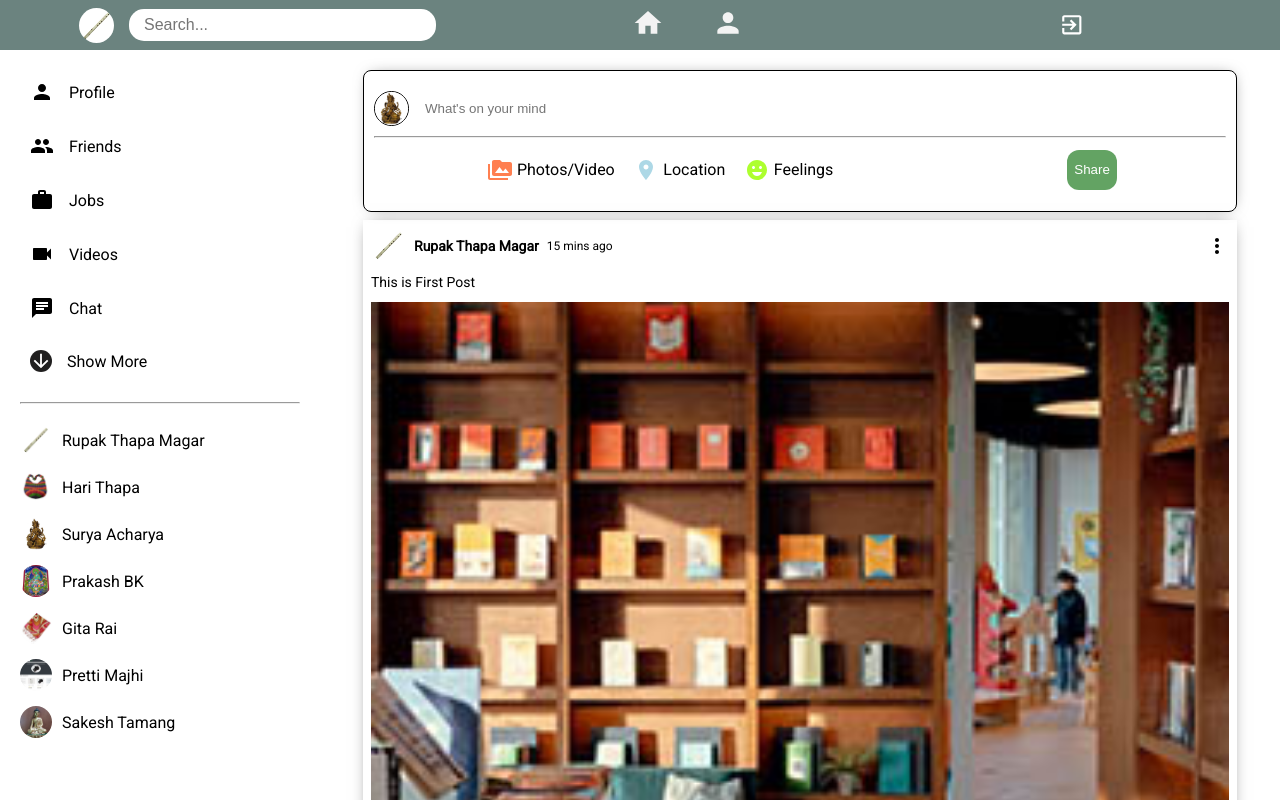
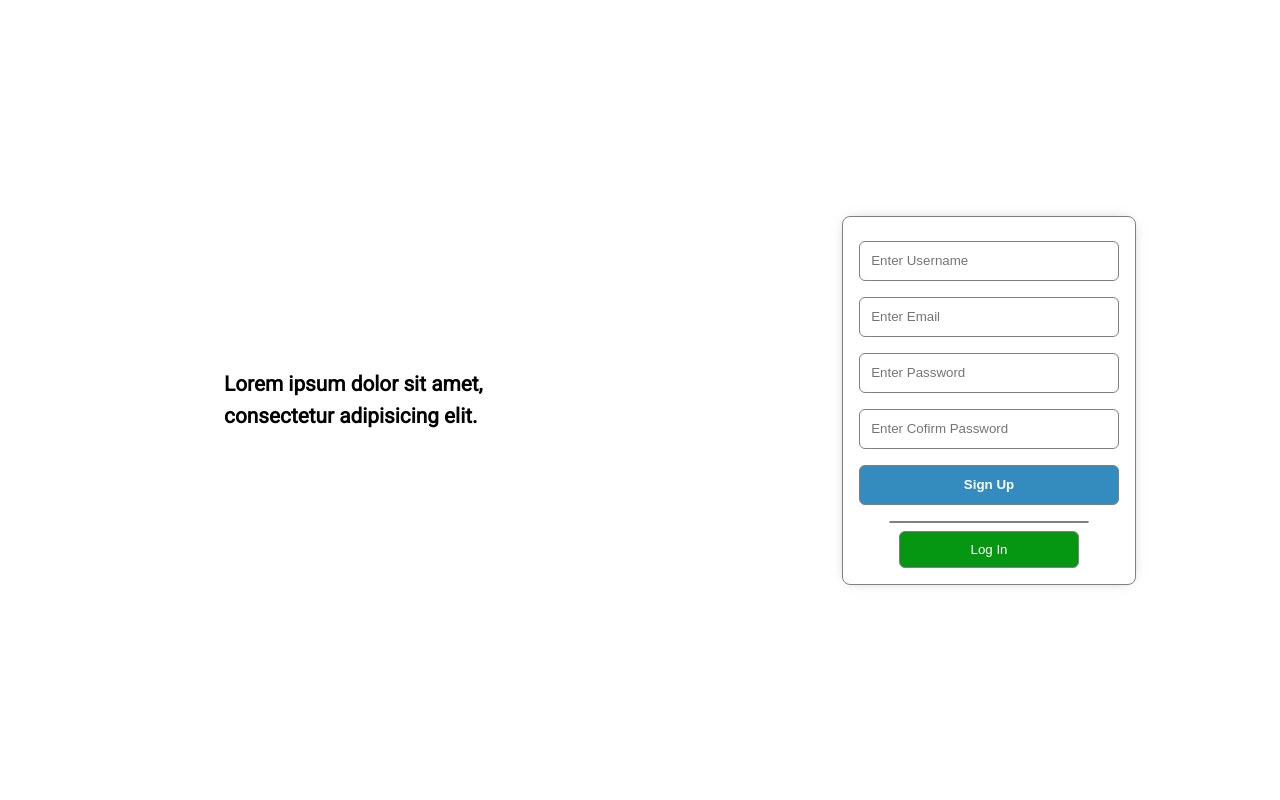
Before and after one commit to RUPAAK/SOCIO_APP, a React (Create React App) app in the folder client/: page /signup in a window 1280 px wide. Shown: the top 800 px of the page. Built offline with nearby package versions, Linux system fonts and the light colour scheme.

Commit message:
added login-signup screen

```diff
--- a/client/package.json
+++ b/client/package.json
@@ -7,10 +7,15 @@
     "@testing-library/jest-dom": "^5.13.0",
     "@testing-library/react": "^11.2.7",
     "@testing-library/user-event": "^12.8.3",
+    "axios": "^0.21.1",
     "react": "^17.0.2",
     "react-dom": "^17.0.2",
+    "react-redux": "^7.2.4",
     "react-router-dom": "^5.2.0",
     "react-scripts": "4.0.3",
+    "redux": "^4.1.0",
+    "redux-devtools-extension": "^2.13.9",
+    "redux-thunk": "^2.3.0",
     "web-vitals": "^1.1.2"
   },
   "scripts": {
--- a/client/src/App.js
+++ b/client/src/App.js
@@ -1,10 +1,17 @@
 import React from 'react'
 import HomeScreen from './screens/HomeScreen/HomeScreen'
+import Login from './screens/Login/Login'
+import Register from './screens/Register/Register'
+import {BrowserRouter as Router, Route} from 'react-router-dom'
 import './App.css'
 
 const App = () => {
     return (
-        <HomeScreen />
+        <Router>
+            <Route exact path="/" component={HomeScreen}></Route>
+            <Route exact path="/login" component={Login}></Route>
+            <Route exact path="/signup" component={Register}></Route>
+        </Router>
     )
 }
 
--- /dev/null
+++ b/client/src/screens/Login/Login.css
@@ -0,0 +1,66 @@
+.login_main_container{
+    width: 100%;
+    min-height: 100vh;
+}
+.login_container{
+    width: 100%;
+    padding: 0 9rem;
+    height: 100vh;
+    display: flex;
+    justify-content: center;
+    align-items: center;
+}
+.left_section{
+    flex: 6
+}
+.desc{
+    width: 60%;
+    padding: 0 5rem;
+    font-size: 1.3rem;
+    line-height: 2rem;
+    font-weight: 600;
+}
+.right_section{
+    flex: 6;
+}
+.form_container{
+    padding: 1rem;
+    width: 100%;
+    display: flex;
+    justify-content: center;
+    align-items: center ;
+    flex-direction: column;
+    border: 1px solid grey;
+    border-radius: 8px;
+    -webkit-box-shadow: 0px 0px 14px -8px rgba(0,0,0,0.58);
+    box-shadow: 0px 0px 14px -8px rgba(0,0,0,0.58);
+}
+.form_container *{
+    margin: 0.5rem 0;
+    border: 1px solid grey;
+    outline: none;
+    border-radius: 6px;
+}
+.login_input{
+    width: 260px;
+    height: 40px;
+    padding: 0.6rem 0.7rem;
+    border-radius: 6px;
+}
+.login_button{
+    width: 260px;
+    height: 40px;
+    font-weight: bold;
+    background: rgb(52, 140, 190);
+    color: white;
+}
+.hr{
+    width: 200px;
+}
+.createaccount{
+    margin: 0 auto;
+    width: 180px;
+    height: 37px;
+    background: rgb(6, 151, 18);
+    color: white;
+}
--- /dev/null
+++ b/client/src/screens/Login/Login.jsx
@@ -0,0 +1,30 @@
+import './Login.css'
+
+const Login=()=>{
+
+    const onSubmitHandler=()=>{}
+    return(
+        <>
+            <div className="login_main_container">
+                <div className="login_container">
+                    <div className="left_section">
+                        <span className="desc">Lorem ipsum dolor sit amet, consectetur adipisicing elit.</span>
+                    </div>
+                    <div className="right_container">
+                        <form onSubmit={onSubmitHandler} className="form_container">
+                            <input placeholder="Enter Email" type="text" className="login_input" />
+                            <input placeholder="Enter Password" type="text" className="login_input" />
+                            <button type="submit" className="login_button">Sign Up</button>
+                            <hr className="hr"/>
+                            <button className="createaccount">
+                                Create
+                            </button>
+                        </form>
+                    </div>
+                </div>
+            </div>
+        </>
+    )
+}
+
+export default Login
--- /dev/null
+++ b/client/src/screens/Register/Register.css
@@ -0,0 +1,66 @@
+.register_main_container{
+    width: 100%;
+    min-height: 100vh;
+}
+.register_container{
+    width: 100%;
+    padding: 0 9rem;
+    height: 100vh;
+    display: flex;
+    justify-content: center;
+    align-items: center;
+}
+.left_section{
+    flex: 6
+}
+.desc{
+    width: 60%;
+    padding: 0 5rem;
+    font-size: 1.3rem;
+    line-height: 2rem;
+    font-weight: 600;
+}
+.right_section{
+    flex: 6;
+}
+.form_container{
+    padding: 1rem;
+    width: 100%;
+    display: flex;
+    justify-content: center;
+    align-items: center;
+    flex-direction: column;
+    border: 1px solid grey;
+    border-radius: 8px;
+    -webkit-box-shadow: 0px 0px 14px -8px rgba(0,0,0,0.58);
+    box-shadow: 0px 0px 14px -8px rgba(0,0,0,0.58);
+}
+.form_container *{
+    margin: 0.5rem 0;
+    border: 1px solid grey;
+    outline: none;
+    border-radius: 6px;
+}
+.register_input{
+    width: 260px;
+    height: 40px;
+    padding: 0.6rem 0.7rem;
+    border-radius: 6px;
+}
+.register_button{
+    width: 260px;
+    height: 40px;
+    font-weight: bold;
+    background: rgb(52, 140, 190);
+    color: white;
+}
+.hr{
+    width: 200px;
+}
+.loginaccount{
+    margin: 0 auto;
+    width: 180px;
+    height: 37px;
+    background: rgb(6, 151, 18);
+    color: white;
+}
--- /dev/null
+++ b/client/src/screens/Register/Register.jsx
@@ -0,0 +1,32 @@
+import './Register.css'
+
+const Register=()=>{
+
+    const onSubmitHandler=()=>{}
+    return(
+        <>
+            <div className="register_main_container">
+                <div className="register_container">
+                    <div className="left_section">
+                        <span className="desc">Lorem ipsum dolor sit amet, consectetur adipisicing elit.</span>
+                    </div>
+                    <div className="right_container">
+                        <form onSubmit={onSubmitHandler} className="form_container">
+                            <input placeholder="Enter Username" type="text" className="register_input" />
+                            <input placeholder="Enter Email" type="text" className="register_input" />
+                            <input placeholder="Enter Password" type="text" className="register_input" />
+                            <input placeholder="Enter Cofirm Password" type="text" className="register_input" />
+                            <button type="submit" className="register_button">Sign Up</button>
+                            <hr className="hr" />
+                            <button className="loginaccount">
+                                Log In
+                            </button>
+                        </form>
+                    </div>
+                </div>
+            </div>
+        </>
+    )
+}
+
+export default Register
```
Also changed, not shown: 1 other file (tests, documents, lock files or other folders).
